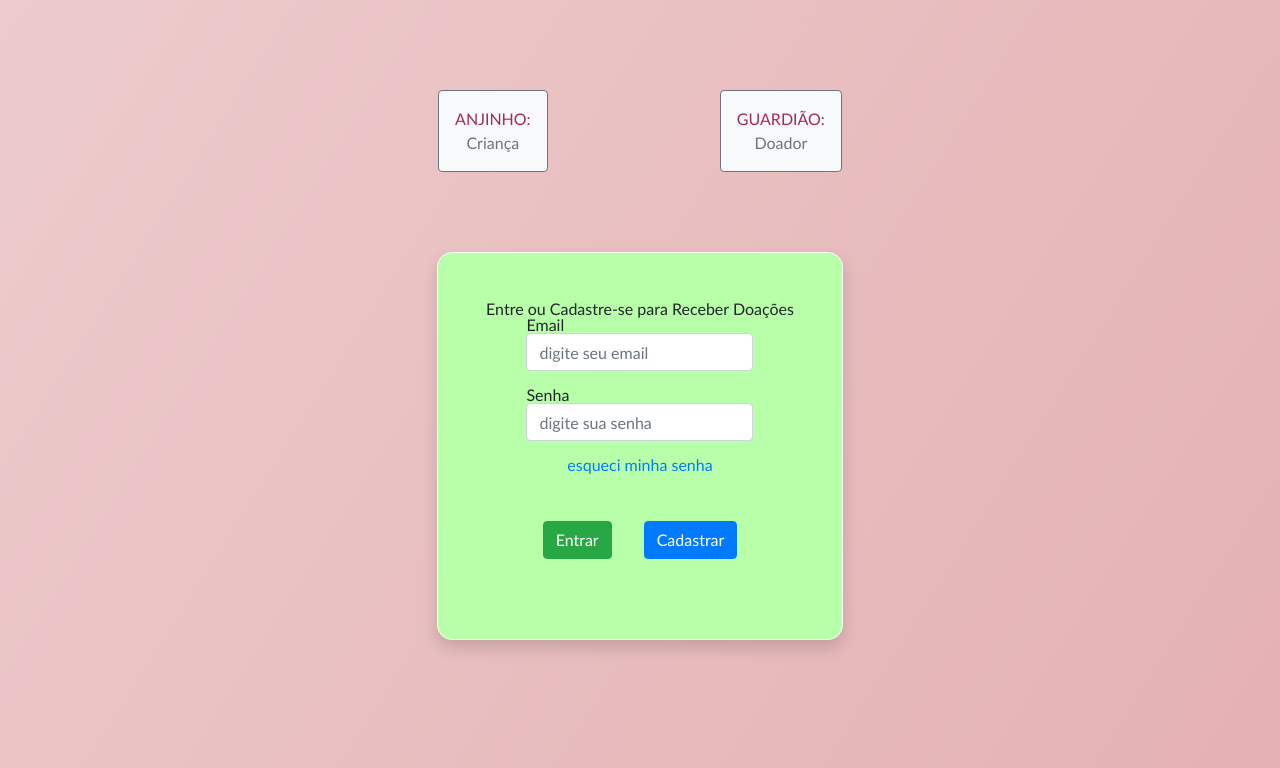
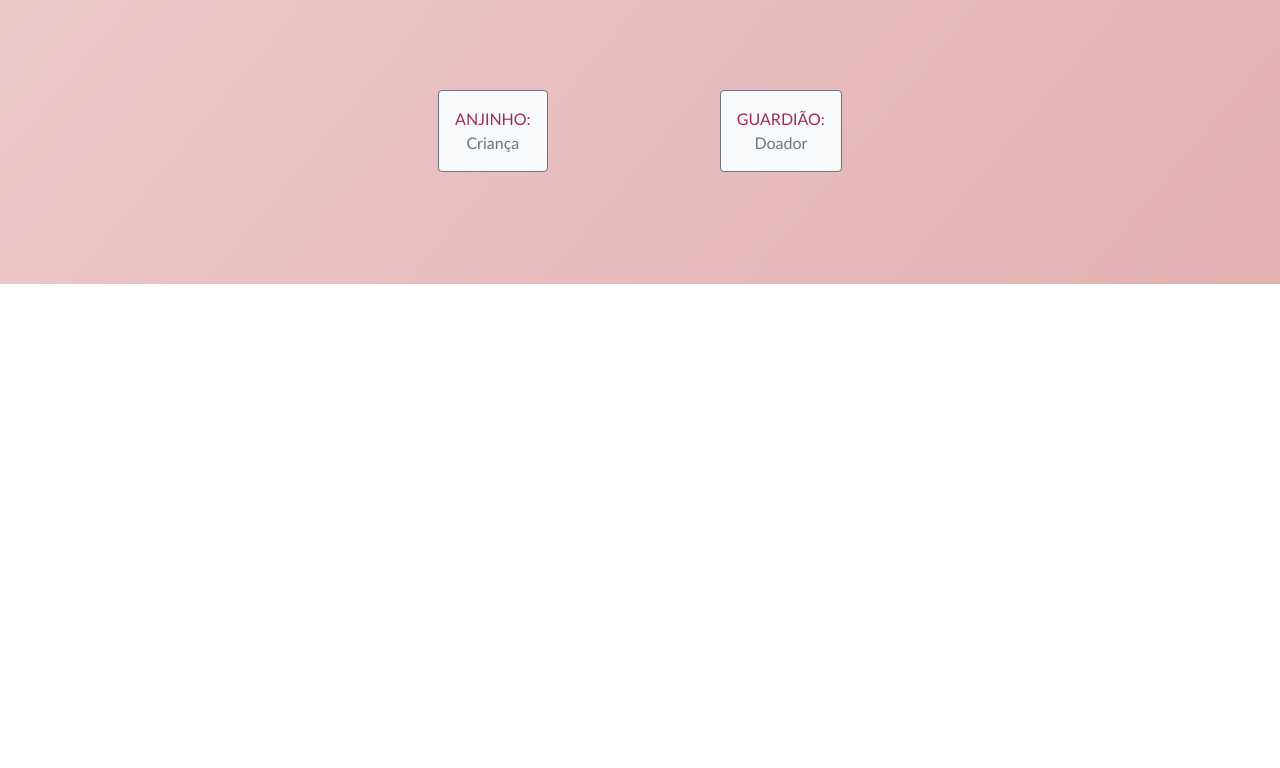
Before and after one commit to bob-mw/anjosDaEducacao, a React (Create React App) app: page / in a window 1280 px wide. Shown: the part 1254-2022 px from the top of the page. After the commit the page ends 1538 px from the top, so only its background shows below. Built offline with nearby package versions, Linux system fonts and the light colour scheme.

Commit message:
:package: initial padronization formLogin

```diff
--- a/src/Pages/Login.jsx
+++ b/src/Pages/Login.jsx
@@ -5,7 +5,7 @@ import context from  '../context/context';
 import Jumbotron from '../components/Jumbotron';
 
 function Login() {
-    const { setFormType } = useContext(context);
+    const { setFormType, formType } = useContext(context);
 
     const formAngel = () => {
         setFormType('guardian');
@@ -18,12 +18,13 @@ function Login() {
     return (
         <section className="d-flex flex-column justify-content-center align-items-center">
             <Jumbotron />
-           <img src={ angel } width="75%" alt="logo"/>
+           {
+               (!formType) ? <img src={ angel } width="75%" alt="logo"/> : <FormsLogin />
+           }
            <div className="d-flex w-50 justify-content-around m-3">
                 <button type="button" className="btn btn-light btn-outline-secondary p-3 m-3" onClick={ formKid }><p className="text-pink text-uppercase">Anjinho:</p> Criança</button>
                 <button type="button" className="btn btn-light btn-outline-secondary p-3 m-3" onClick={ formAngel }><p className="text-pink text-uppercase">Guardião:</p>  Doador</button>
             </div>
-            <FormsLogin />
         </section>
     );
 }
--- a/src/components/FormsLogin.jsx
+++ b/src/components/FormsLogin.jsx
@@ -16,8 +16,12 @@ function FormsLogin() {
     }
 
     return(
-        <form className={ (formType === 'guardian') ? "d-flex flex-column justify-content-center align-items-center m-5 b-radius border border-light shadow p-5 bg-purple-clear" : "d-flex flex-column justify-content-center align-items-center m-5 b-radius border border-light shadow p-5 bg-green-clear" }>
-            <h3>{ (formType === 'guardian') ? "Entre ou Cadastre-se para Doar" : "Entre ou Cadastre-se para Receber Doações" }</h3>
+        <section>
+            <div className="text-center">
+            <h3>{ (formType === 'guardian') ? "Doador" : "Peça Doações" }</h3>
+            </div>
+        <form className="d-flex flex-column justify-content-center align-items-center m-5 b-radius border border-light shadow p-5 form-width bg-light">
+
         <div className="form-group">
             <label for="email">
                 Email
@@ -30,13 +34,16 @@ function FormsLogin() {
             <input type="password" name="password" className="form-control" id="password" onChange={ handleChange } placeholder="digite sua senha" />
             </label>
         </div>
-        <a href="">esqueci minha senha</a>
+        <a href="">Esqueceu a senha?</a>
         <br/>
-        <div className="d-flex justify-content-around m-3">
-        <a className="btn btn-success m-3" onClick={ handleSubmit }>Entrar</a>
-        <a className="btn btn-primary m-3" href={ (formType === 'guardian') ? "/registerGuardian" : "registerResponsabe" }>Cadastrar</a>
-        </div>
+
+        <a className="btn w-100 m-3" style={ { background: '#f1d7d8ff', 'border-radius': '15px' } } onClick={ handleSubmit }>Entrar</a>
+
+        <hr/>
+
+        <p>Ainda não tem cadastro? <a className="m-3" href={ (formType === 'guardian') ? "/guardian" : "/parents" }>Cadastre-ser</a></p>
         </form>
+        </section>
     );
 }
 
```
